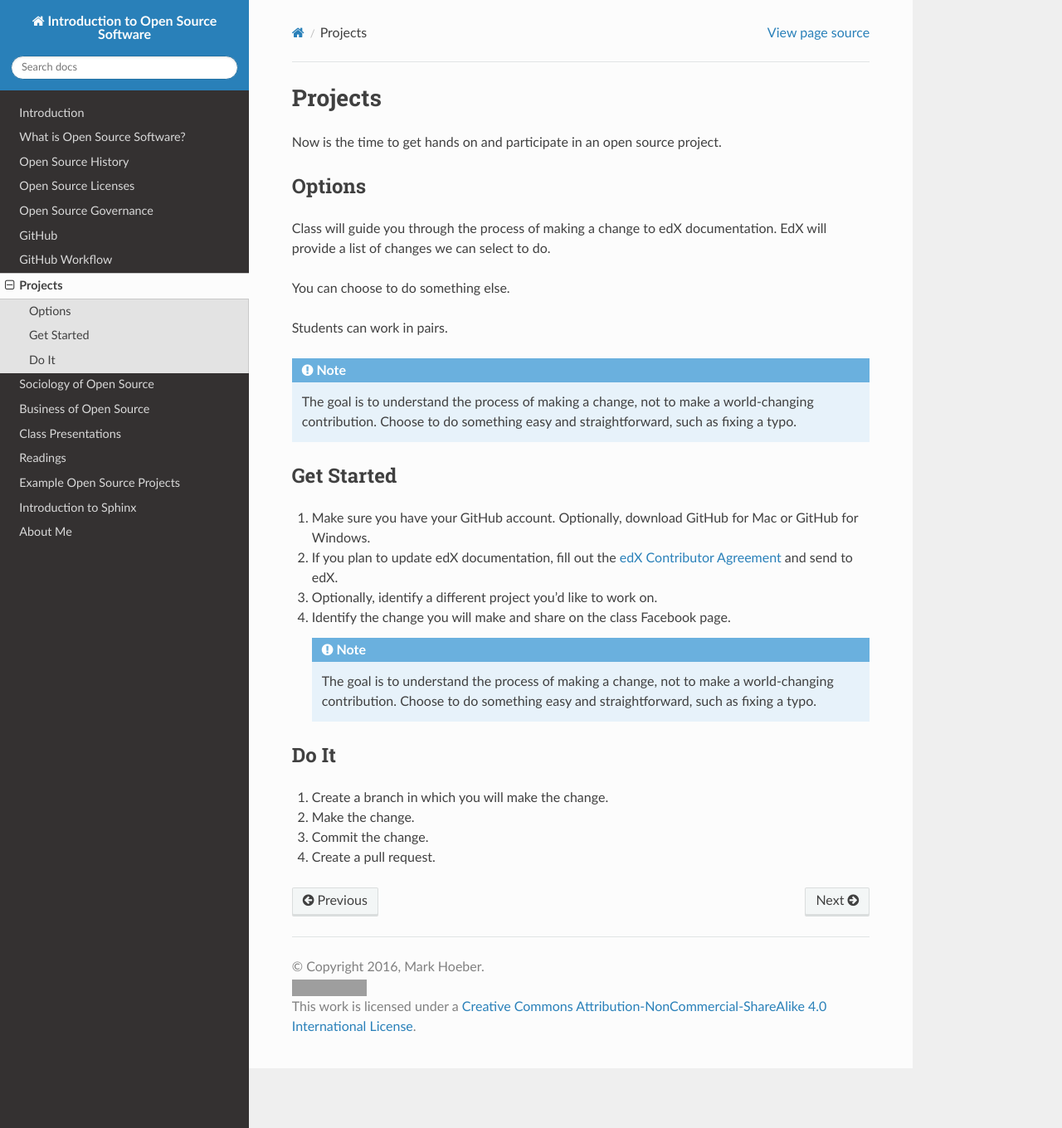
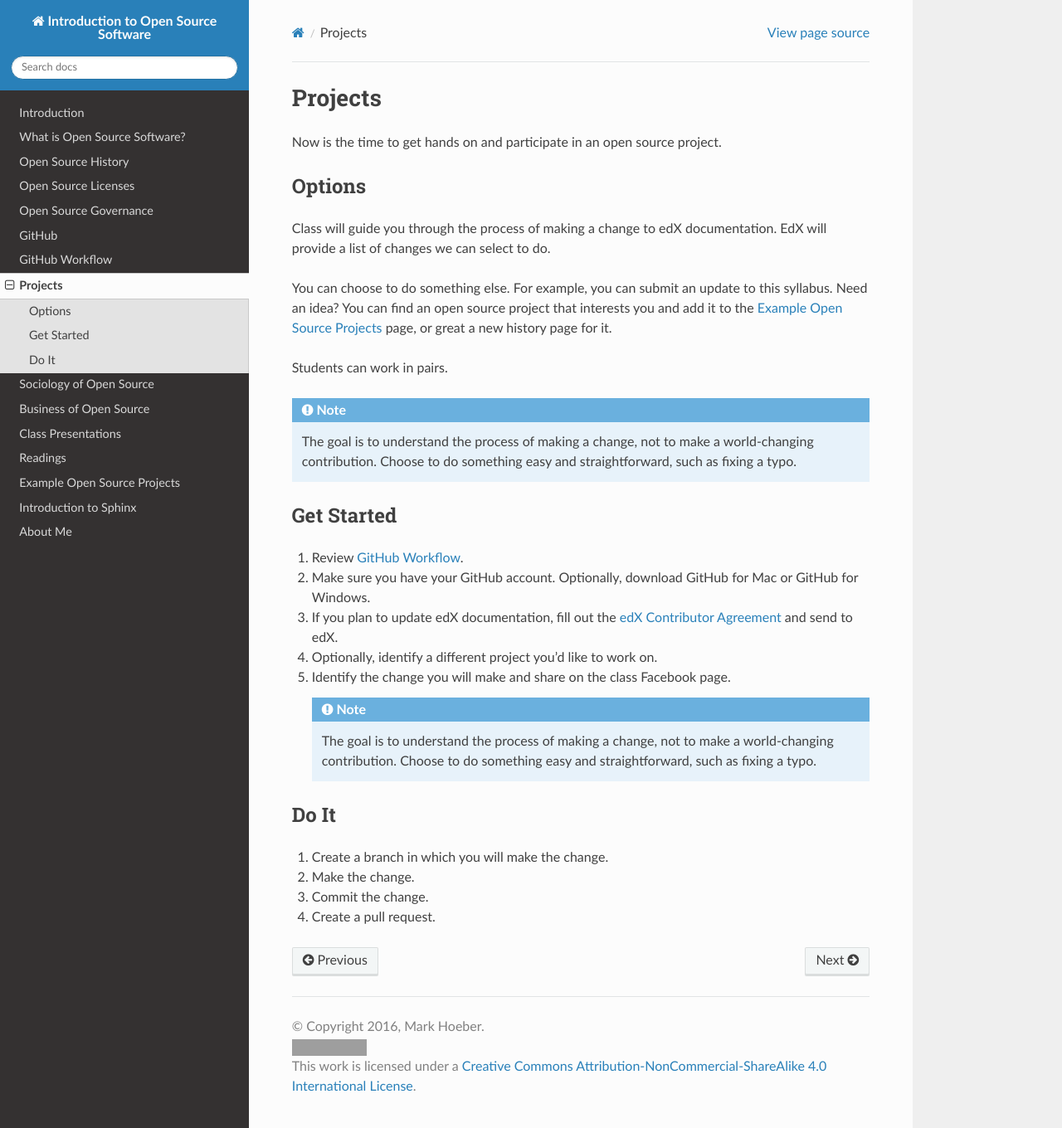
Before and after one commit to MarkHoeber/open-source-syllabus, a Sphinx documentation site: the page built from source/projects.rst, in a window 1280 px wide and 1360 px high. Shown: the whole window at 83% size. Built offline with Sphinx 7.4.7 and the Read the Docs theme 2.0.0, drawn with Linux system fonts in a browser that asks for light colours; grey boxes are pictures that could not be loaded.

Commit message:
projects update

```diff
--- a/source/examples.rst
+++ b/source/examples.rst
@@ -1,3 +1,5 @@
+.. _Example Open Source Projects:
+
 Example Open Source Projects
 ##############################
 
--- a/source/github_flow.rst
+++ b/source/github_flow.rst
@@ -1,3 +1,5 @@
+.. _GitHub Workflow:
+
 GitHub Workflow
 ######################
 
--- a/source/projects.rst
+++ b/source/projects.rst
@@ -9,7 +9,7 @@ Options
 Class will guide you through the process of making a change to edX
 documentation. EdX will provide a list of changes we can select to do.
 
-You can choose to do something else.
+You can choose to do something else. For example, you can submit an update to this syllabus.  Need an idea? You can find an open source project that interests you and add it to the :ref:`Example Open Source Projects` page, or great a new history page for it.
 
 Students can work in pairs.
 
@@ -19,6 +19,8 @@ Students can work in pairs.
 
 Get Started
 ************
+
+#. Review :ref:`GitHub Workflow`.
 
 #. Make sure you have your GitHub account. Optionally, download GitHub for Mac
    or GitHub for Windows.
```
